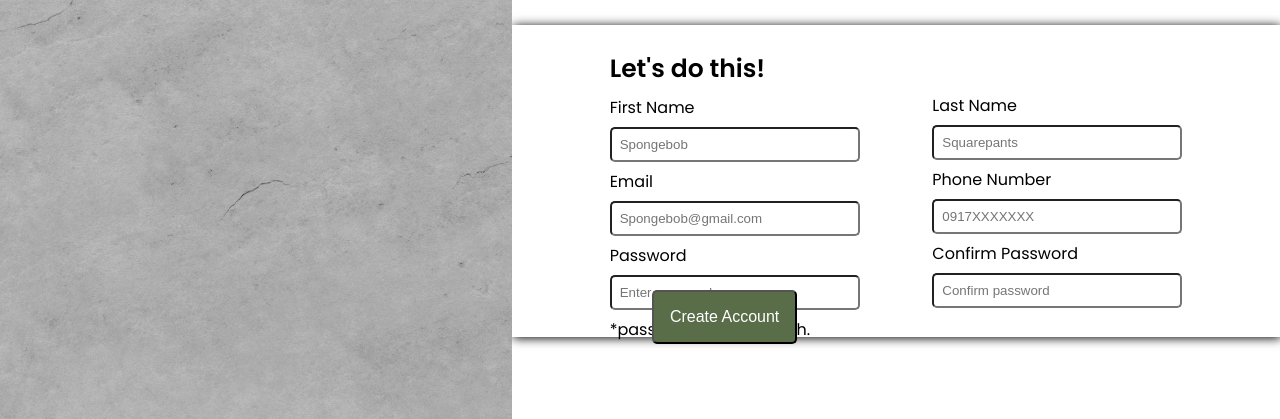
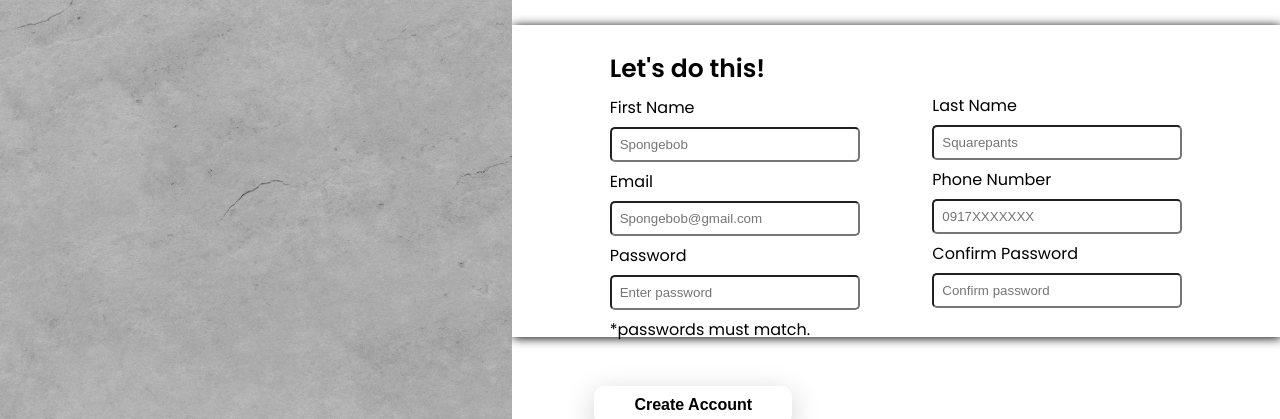
Before and after one commit to RhexNiebres/Project-Sign-up-Form, a plain HTML site: page index.html in a window 1280 px wide. Shown: the part 381-800 px from the top of the page. Drawn offline with Linux system fonts and the light colour scheme.

Commit message:
style: add styling for create account button

```diff
--- a/styles.css
+++ b/styles.css
@@ -119,11 +119,19 @@ input:invalid:not(:placeholder-shown) + p {
 
 #createAccountButton {
   position: absolute;
-  left: 16%;
-  top: 15em;
-  padding: 1rem;
-  border-radius: 5px;
-  background-color: #596d48;
-  color: white;
+  left: 8%;
+  top: 21em;
+  padding: 10px 40px 10px 40px ;
+  box-shadow: 0 8px 30px rgba(0, 0, 0, 0.2);
+  border-radius: 10px;
+  background-color: white;
   font-size: 1rem;
+  font-weight: 800;
+  border: none;
+  cursor: pointer;
+  transition: background-color 0.3s ease;
 }
+#createAccountButton:hover{
+  background-color: #aaa;
+  color: fff;
+}
```
